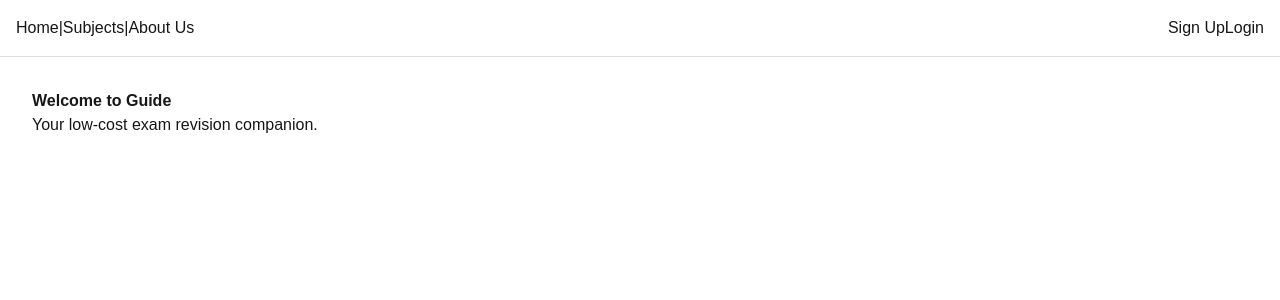
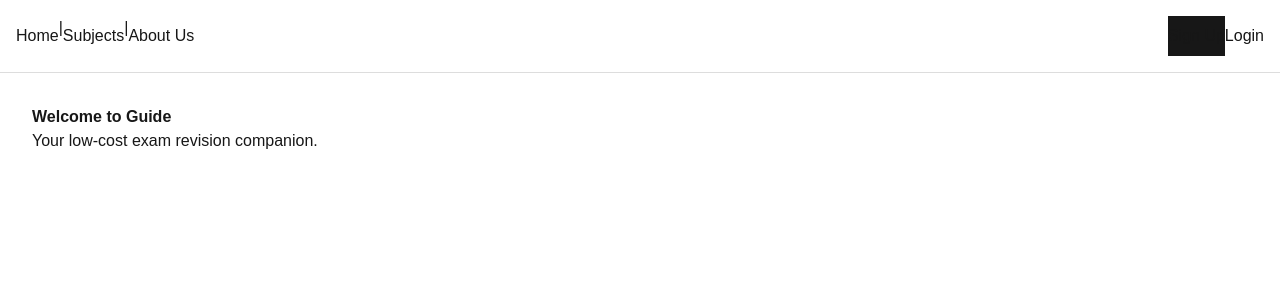
Before and after one commit to thomassrmcardle/Study-Guide, a Next.js app in the folder guide-app/: page / in a window 1280 px wide. Shown: the top 300 px of the page. Built offline with nearby package versions, Linux system fonts and the light colour scheme.

Commit message:
Improved visuals of navbar.

```diff
--- a/guide-app/src/components/navbar.js
+++ b/guide-app/src/components/navbar.js
@@ -8,7 +8,7 @@ export default function Navbar() {
       <Link href="/subjects">Subjects</Link> |{' '}
       <Link href="/about">About Us</Link>
       <div className='spacer'></div>
-      <Link href="/signup">Sign Up</Link>
+      <Link className='button' href="/signup">Sign Up</Link>
       <Link href="/login">Login</Link>
     </nav>
   );
--- a/guide-app/src/styles/globals.css
+++ b/guide-app/src/styles/globals.css
@@ -34,6 +34,12 @@ nav {
 
 nav a {
   color: var(--foreground) !important;
+  padding: 0.5rem 0px;
+}
+
+.button {
+  background: var(--foreground);
+  color: var(--background);
 }
 
 .spacer {
```
